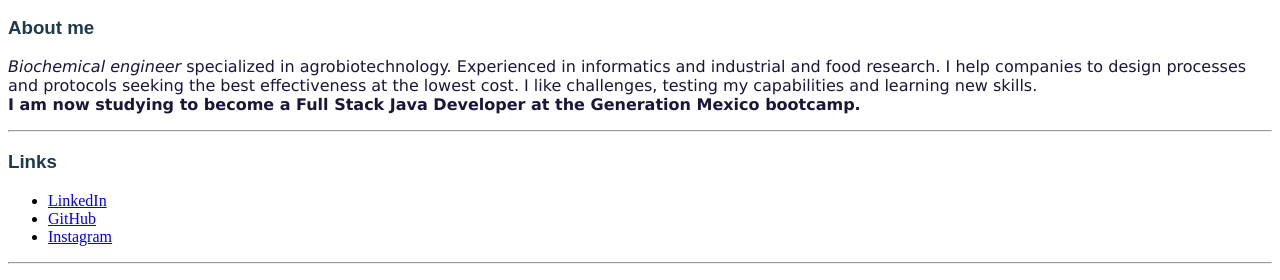
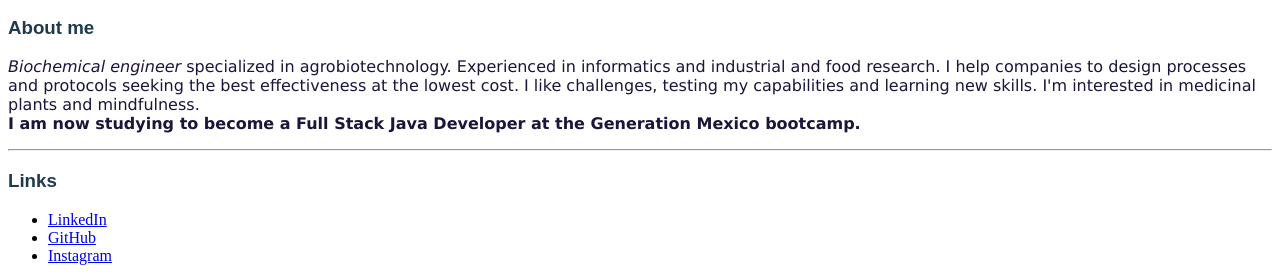
Before and after one commit to OzoneMotion/portfolio, a plain HTML site: page index.html in a window 1280 px wide. Shown: the part 372-652 px from the top of the page. Drawn offline with Linux system fonts and the light colour scheme.

Commit message:
Añadi mi pasatiempos

```diff
--- a/index.html
+++ b/index.html
@@ -17,7 +17,7 @@
         <h3>About me</h3>
         <p> <i>Biochemical engineer</i> specialized in agrobiotechnology. Experienced in informatics and industrial and food research.
             I help companies to design processes and protocols seeking the best effectiveness at the lowest cost.
-            I like challenges, testing my capabilities and learning new skills.
+            I like challenges, testing my capabilities and learning new skills. I'm interested in medicinal plants and mindfulness.
             <br>
             <b>I am now studying to become a Full Stack Java Developer at the Generation Mexico bootcamp. </b> </p>
     </div>
```
